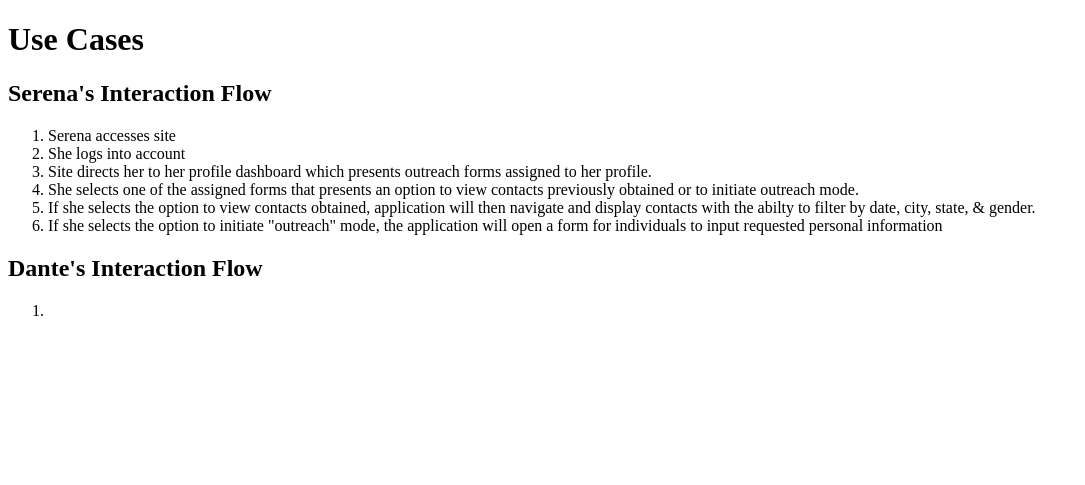
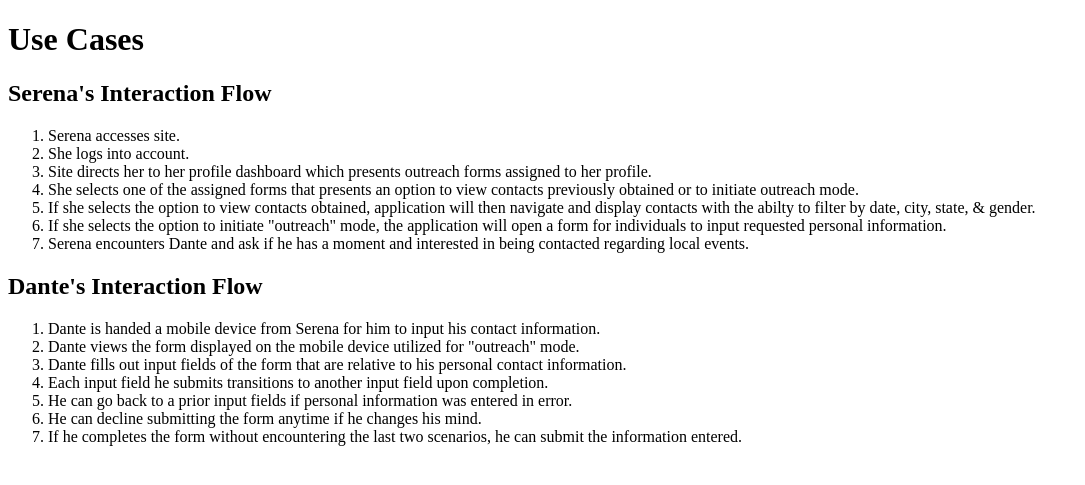
Before and after one commit to KDAtkins/contact-sheet, a PHP site: page /use-cases.php in a window 1280 px wide. Shown: the part 26-511 px from the top of the page, without its empty margins (0-1085 px from the left). Run offline with PHP 8.4, Linux system fonts and the light colour scheme.

Commit message:
finished Dante's interaction flow and updated use-cases.php

```diff
--- a/epic/use-cases.php
+++ b/epic/use-cases.php
@@ -23,18 +23,25 @@
 			<h2>Serena's Interaction Flow</h2>
 			<div class="flowlist">
 				<ol>
-					<li>Serena accesses site</li>
-					<li>She logs into account</li>
+					<li>Serena accesses site.</li>
+					<li>She logs into account.</li>
 					<li>Site directs her to her profile dashboard which presents outreach forms assigned to her profile.</li>
 					<li>She selects one of the assigned forms that presents an option to view contacts previously obtained or to initiate outreach mode.</li>
 					<li>If she selects the option to view contacts obtained, application will then navigate and display contacts with the abilty to filter by date, city, state, & gender.</li>
-					<li>If she selects the option to initiate "outreach" mode, the application will open a form for individuals to input requested personal information</li>
+					<li>If she selects the option to initiate "outreach" mode, the application will open a form for individuals to input requested personal information.</li>
+					<li>Serena encounters Dante and ask if he has a moment and interested in being contacted regarding local events.</li>
 				</ol>
 			</div>
 			<h2>Dante's Interaction Flow</h2>
 			<div class="flowlist">
 				<ol>
-					<li></li>
+					<li>Dante is handed a mobile device from Serena for him to input his contact information.</li>
+					<li>Dante views the form displayed on the mobile device utilized for "outreach" mode.</li>
+					<li>Dante fills out input fields of the form that are relative to his personal contact information.</li>
+					<li>Each input field he submits transitions to another input field upon completion.</li>
+					<li>He can go back to a prior input fields if personal information was entered in error.</li>
+					<li>He can decline submitting the form anytime if he changes his mind.</li>
+					<li>If he completes the form without encountering the last two scenarios, he can submit the information entered.</li>
 				</ol>
 			</div>
 		</main>
```
